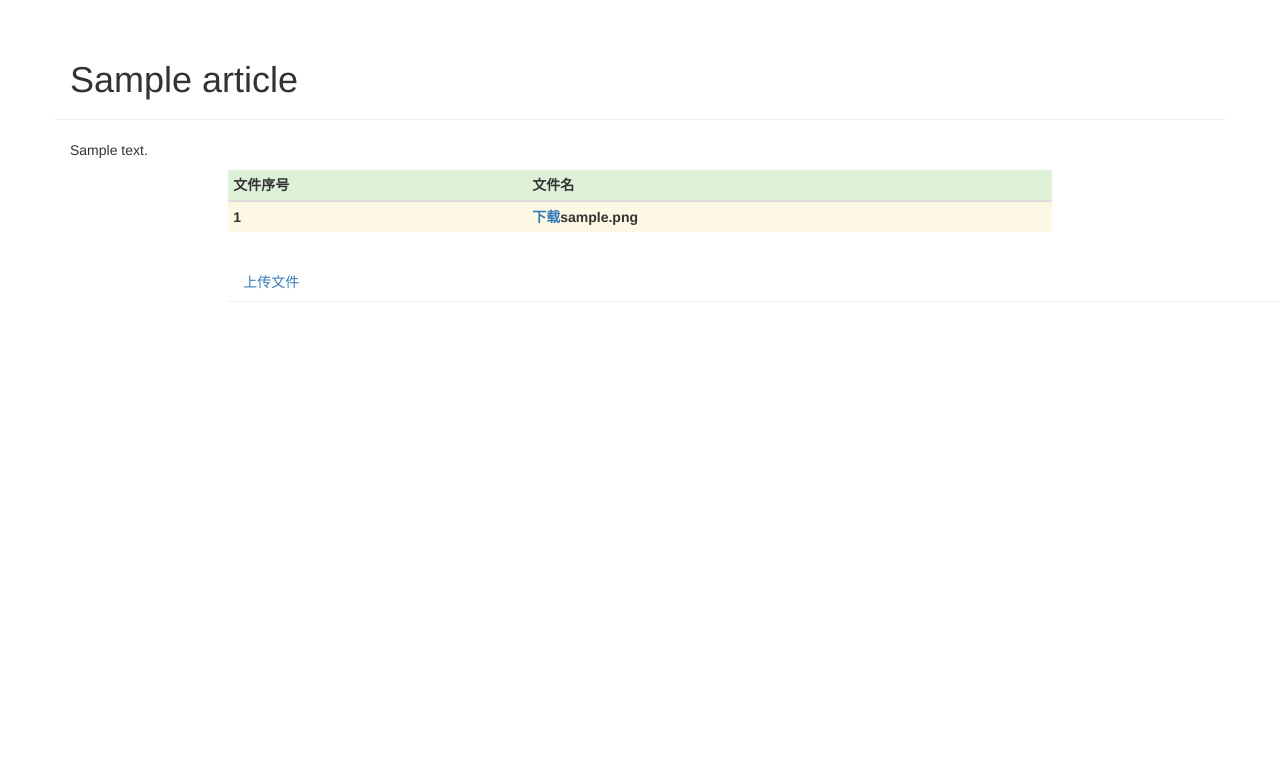
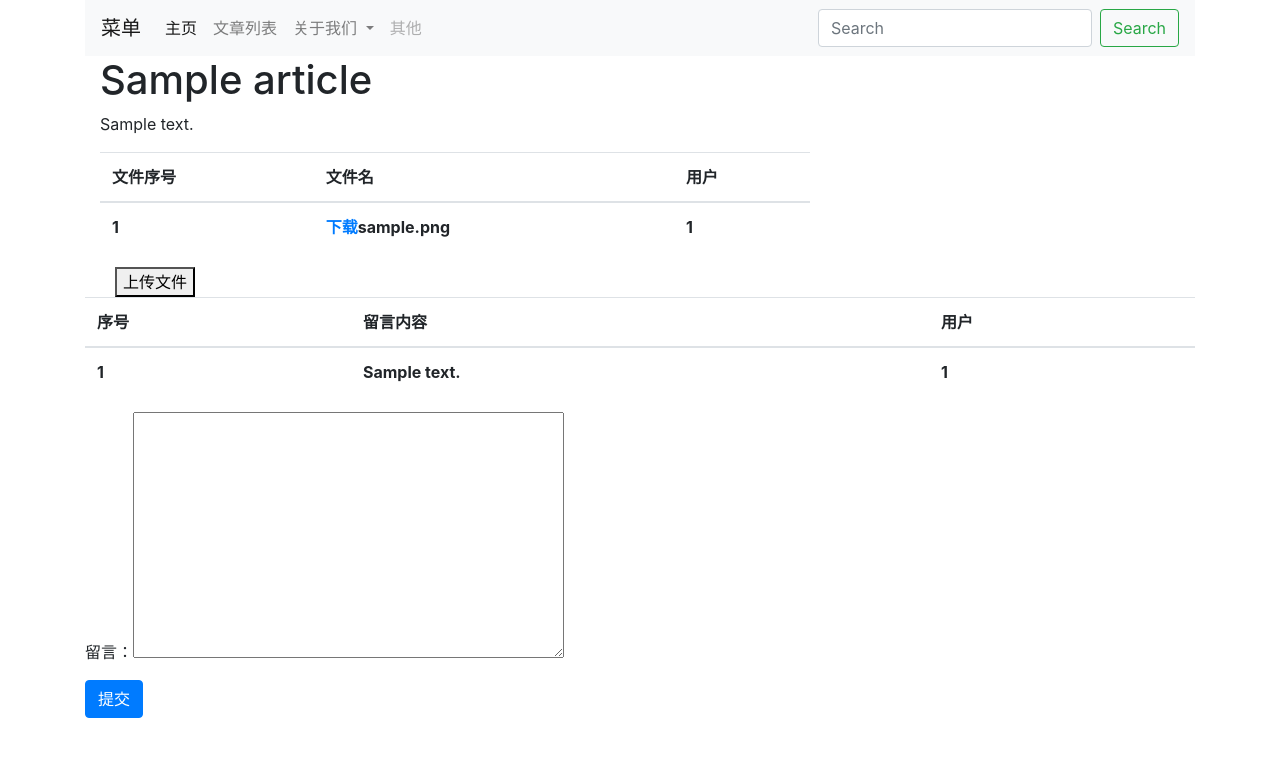
Before and after one commit to wootinfor/blog, a Django app: page /article/article/1 in a window 1280 px wide; the page is wider, and only the part inside the window is pictured. Shown: the top 757 px of that part. Run offline with Django 3.2, Linux system fonts and the light colour scheme; tables that the repository leaves empty hold one stand-in row (values such as "Sample post"); lists and menus that the app fills with data are empty; some libraries are stand-ins or nearby versions.

```diff
--- a/article/forms.py
+++ b/article/forms.py
@@ -44,3 +44,6 @@ class LoginForm(forms.Form):
 class UploadFileForm(forms.Form):
     # id=forms.ModelMultipleChoiceField(queryset=Article.objects.all())
     file = forms.FileField()
+
+class UserComment(forms.Form):
+    text=forms.CharField(widget=forms.Textarea)
--- a/article/models.py
+++ b/article/models.py
@@ -36,3 +36,10 @@ class ModelWithFileField(models.Model):
     id=models.AutoField(primary_key=True)
     file_field=models.FileField(upload_to='upload',null=True)
     article_id=models.ForeignKey(Article,on_delete=models.CASCADE,null=True)
+    user_id=models.CharField(max_length=100,null=True)
+
+class userComment(models.Model):
+    id=models.AutoField(primary_key=True)
+    comment=models.TextField()
+    article_id=models.ForeignKey(Article,on_delete=models.CASCADE,null=True)
+    user_id=models.CharField(max_length=100,null=True)
--- a/article/templates/base.html
+++ b/article/templates/base.html
@@ -44,7 +44,7 @@
             >
           </li>
           <li class="nav-item">
-            <a class="nav-link" href="#">文章列表</a>
+            <a class="nav-link" href="/article/">文章列表</a>
           </li>
           <li class="nav-item dropdown">
             <a
--- a/article/templates/content.html
+++ b/article/templates/content.html
@@ -1,19 +1,7 @@
 <!DOCTYPE html>
-
-<html>
-    <head>
-        <meta charset="utf-8">
-        <meta http-equiv="X-UA-Compatible" content="IE=edge">
-        <title>南寨镇人民政府</title>
-        <!-- 最新版本的 Bootstrap 核心 CSS 文件 -->
-        <link rel="stylesheet" href="https://stackpath.bootstrapcdn.com/bootstrap/3.4.1/css/bootstrap.min.css" integrity="sha384-HSMxcRTRxnN+Bdg0JdbxYKrThecOKuH5zCYotlSAcp1+c8xmyTe9GYg1l9a69psu" crossorigin="anonymous">
-
-        <!-- 最新的 Bootstrap 核心 JavaScript 文件 -->
-        <script src="https://stackpath.bootstrapcdn.com/bootstrap/3.4.1/js/bootstrap.min.js" integrity="sha384-aJ21OjlMXNL5UyIl/XNwTMqvzeRMZH2w8c5cRVpzpU8Y5bApTppSuUkhZXN0VxHd" crossorigin="anonymous"></script>
-
-    </head>
-
-    <body>
+{% extends 'base.html' %}
+ {% block title %}文章列表{% endblock%}
+ {% block content %}
         <div class="container page-header">
             <h1>{{title}}</h1>
         </div>
@@ -28,6 +16,7 @@
         <tr class="success">
             <th>文件序号</th>
             <th>文件名</th>
+            <th>用户</th>
         </tr>
         </thead>
         <tbody>
@@ -35,13 +24,43 @@
         <tr class="warning">
            <th>{{file.id}}</th>
             <th><a href='/article/download/{{file.id}}'>下载</a>{{file.file_field.name}}</th>
+            <th>{{file.user_id}}</th>
         </tr>
         {% endfor %}
         </tbody>
         </table>
-        <div class="container page-header"><a href='/article/upload/{{id}}'>上传文件</a></div>
+        <div class="container page-header"><a href='/article/upload/{{id}}'><button>上传文件</button></a></div>
         </div>
-        <div class="col-xs-2 col-sm-2"></div>
 
-    </body>
-</html>
+
+        <table class="table table-condensed">
+        <thead>
+        <tr class="success">
+            <th>序号</th>
+            <th>留言内容</th>
+            <th>用户</th>
+        </tr>
+        </thead>
+        <tbody>
+        {% for usercomment in usercomments %}
+        <tr class="warning">
+           <th>{{usercomment.id}}</th>
+            <th>{{usercomment.comment}}</th>
+            <th>{{usercomment.user_id}}</th>
+        </tr>
+        {% endfor %}
+        </tbody>
+        </table>
+
+
+
+        <div class="col-xs-12">
+            <form action="" method="post" >
+                {% csrf_token %}
+                <p>留言：{{formCom.text}}</p>
+                <button type='submit' class='btn btn-primary'>提交</button>
+            </form>
+
+        </div>
+
+    {%endblock%}
--- a/article/views.py
+++ b/article/views.py
@@ -3,7 +3,7 @@ from django.core.exceptions import ImproperlyConfigured
 from django.http import HttpResponse
 import article
 from article.forms import LoginForm
-from article.models import Users,Article,ModelWithFileField
+from article.models import Users,Article,ModelWithFileField, userComment
 from django.shortcuts import render
 from django.views import View
 from django.urls import path
@@ -13,7 +13,7 @@ from django.http import HttpResponseRedirect
 from django.contrib.auth.decorators import login_required
 from django.http import HttpResponseRedirect
 from django.shortcuts import render
-from .forms import UploadFileForm
+from .forms import UploadFileForm, UserComment,UserComment
 from django.http import StreamingHttpResponse
 from django.utils.encoding import escape_uri_path
 
@@ -63,8 +63,8 @@ def upload_file(request,article_id):
     if request.method == 'POST':
         form = UploadFileForm(request.POST, request.FILES)
         if form.is_valid():
-            art=Article.objects.all()[article_id-1]
-            instance = ModelWithFileField(file_field=request.FILES['file'],article_id=art)
+            art=Article.objects.get(id=article_id)
+            instance = ModelWithFileField(file_field=request.FILES['file'],article_id=art,user_id=request.user.username)
             instance.save()
             url='/article/article/'+ig
             return HttpResponseRedirect(url)
@@ -82,16 +82,31 @@ def content(request,article_id):
     # files=ModelWithFileField.objects.all()
     files=[]
     for file in ModelWithFileField.objects.all():
-        if file.article_id==articles[article_id-1]:
+        if file.article_id == Article.objects.get(id=article_id):
             files.append(file)
-    article_id=article_id-1
-    article=articles[article_id]
+    # article_id=article_id-1
+    article=Article.objects.get(id=article_id)
     title=article.title
     content=article.content
     user=article.user
     publish_date=article.publish_date
     id=article.id
-    return render(request,'content.html',{'title':title,'content':content,'user':user,'publish_date':publish_date,'id':id,'files':files,})
+    #判断留言的表单
+    if request.method == 'POST':
+        formCom = UserComment(request.POST)
+        if formCom.is_valid():
+            art=Article.objects.get(id=article_id)
+            instance = userComment(comment=request.POST['text'],article_id=art,user_id=request.user.username)
+            instance.save()
+            url='/article/article/'+str(id)
+            return HttpResponseRedirect(url)
+    else:
+        formCom = UserComment()
+
+    #获取留言记录
+    usercomments=userComment.objects.filter(article_id=Article.objects.get(id=article_id))
+
+    return render(request,'content.html',{'title':title,'content':content,'user':user,'publish_date':publish_date,'id':id,'files':files,'formCom':formCom,'usercomments':usercomments,})
 
 def download(request,file_id):
     def down_chunk_file_manager(file_path, chuck_size=1024):
@@ -102,10 +117,11 @@ def download(request,file_id):
                     yield chuck_stream
                 else:
                     break
-    file_id=file_id-1
-    file_path = ModelWithFileField.objects.all()[file_id].file_field.name
+    # file_id=file_id-1
+    file_path = ModelWithFileField.objects.get(id=file_id).file_field.name
+    filename=file_path[-20:]
     response = StreamingHttpResponse(down_chunk_file_manager(file_path))
     response['Content-Type'] = 'application/octet-stream'
-    response['Content-Disposition'] = 'attachment;filename="{}"'.format(escape_uri_path(file_path))
+    response['Content-Disposition'] = 'attachment;filename={0}'.format(escape_uri_path(filename))
 
     return response
```
Also changed, not shown: article/migrations/0010_modelwithfilefield_user_id.py (added), article/migrations/0011_usercomment.py (added), 9 other files.
